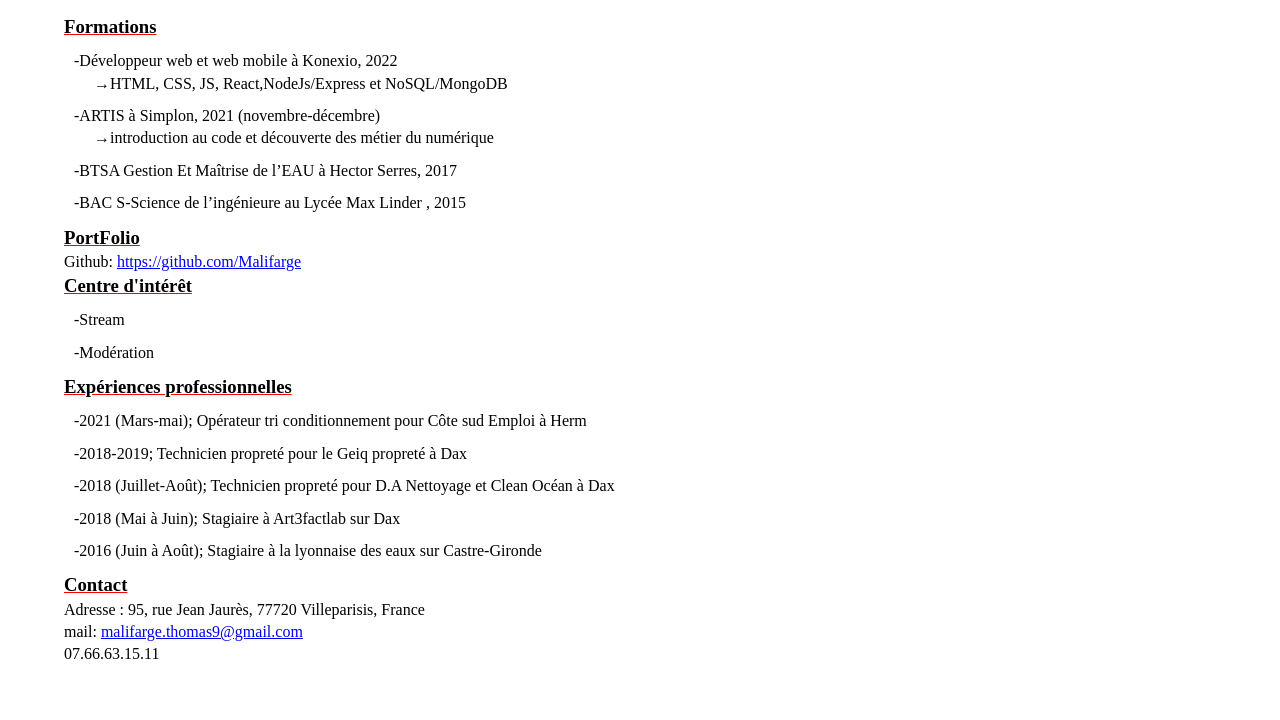
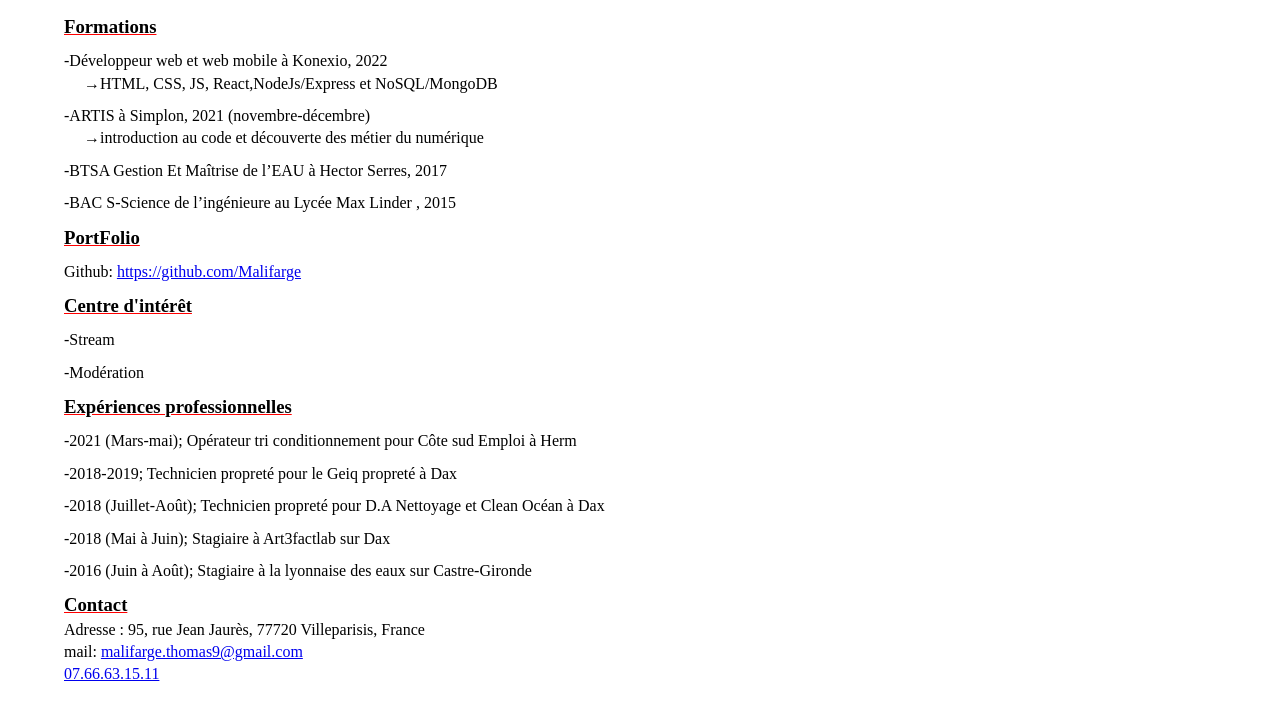
Before and after one commit to Malifarge/CV, a plain HTML site: page index.html in a window 1280 px wide. Shown: the part 430-1150 px from the top of the page. Drawn offline with Linux system fonts and the light colour scheme.

Commit message:
amélioration tel+margin

```diff
--- a/index.html
+++ b/index.html
@@ -37,7 +37,7 @@
 
                 <h3>Compétences principales</h3>
 
-                <img src="./technos.png" alt="HTML/CSS/JS/React/NodeJs/NoSQL/MonoDB">
+                <img src="./technos.png" alt="HTML/CSS/JS/React/NodeJs/NoSQL/MonoDB" class="marg">
 
             </article>
 
@@ -77,7 +77,7 @@
 
                 <h3>PortFolio</h3>
 
-                <p>Github: <a target="_blank" href=" https://github.com/Malifarge">https://github.com/Malifarge</a></p>
+                <p class="marg">Github: <a target="_blank" href=" https://github.com/Malifarge">https://github.com/Malifarge</a></p>
 
             </article>
 
@@ -124,7 +124,7 @@
 
             <p>Adresse : 95, rue Jean Jaurès, 77720 Villeparisis, France </p>
             <p>mail: <a href="mailto:malifarge.thomas9@gmail.com">malifarge.thomas9@gmail.com</a></p>
-            <p>07.66.63.15.11</p>
+            <a href="tel:+33766631511">07.66.63.15.11</a>
 
         </footer>
 
--- a/style.css
+++ b/style.css
@@ -23,7 +23,10 @@ h3,span{
 
 li{
     list-style-type:none;
-    margin: 10px;
+}
+
+li,.marg{
+    margin: 10px 0;
 }
 
 /* header */
@@ -47,7 +50,6 @@ h1{
 /* Compétence */
 
 img{
-    margin: 10px 0;
     width: 100%;
 }
 
```
